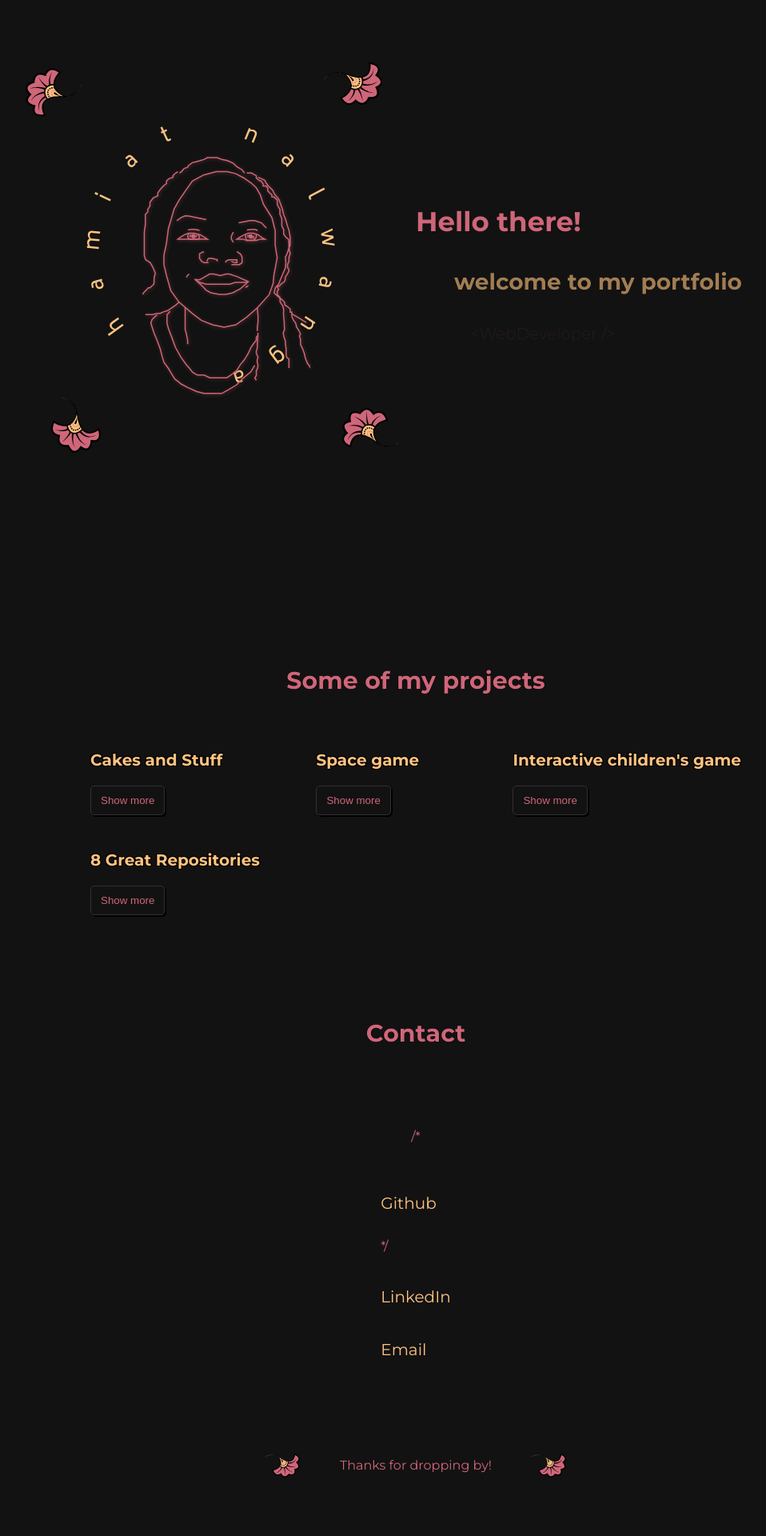
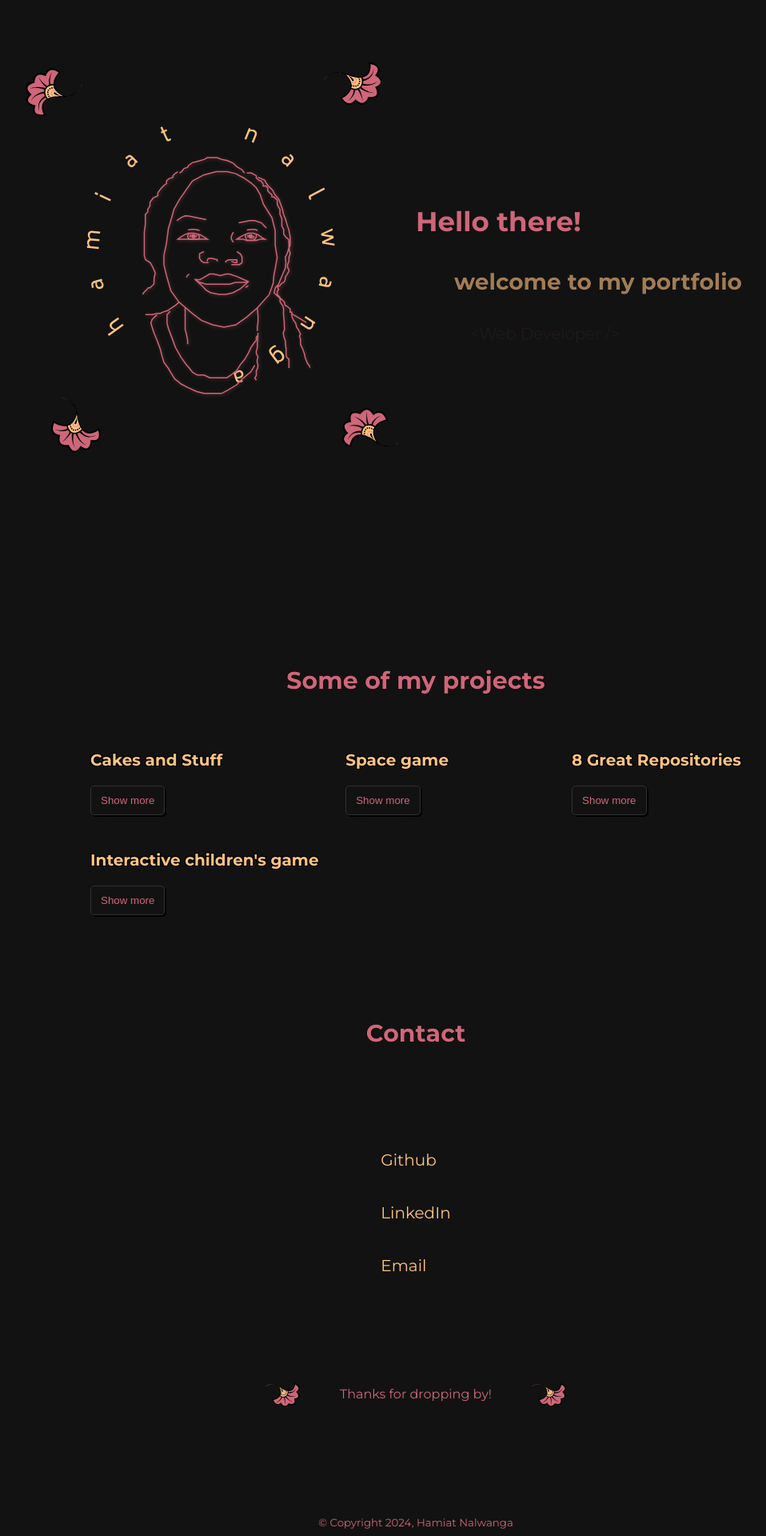
Before and after one commit to hamiat/folio, a React (Create React App) app: page / in a window 1280 px wide. Shown: the part 89-2009 px from the top of the page at 80% size, without its empty margins (120-1078 px from the left). Built offline with nearby package versions, Linux system fonts and the light colour scheme.

Commit message:
Updated packages and some minor fixes.

```diff
--- a/src/components/About/About.tsx
+++ b/src/components/About/About.tsx
@@ -40,7 +40,7 @@ const About: React.FC<Props> = ({ showModal }) => {
         <motion.h2 variants={contentVariants}>
           welcome to my portfolio
         </motion.h2>
-        <motion.p variants={contentVariants}>&lt;WebDeveloper /&gt;</motion.p>
+        <motion.p variants={contentVariants}>&lt;Web Developer /&gt;</motion.p>
       </motion.div>
     </motion.section>
   );
--- a/src/components/Contact/Contact.tsx
+++ b/src/components/Contact/Contact.tsx
@@ -1,6 +1,7 @@
 import style from "./contact.module.scss";
 import { motion } from "framer-motion";
 import Flower from "../Flower/Flower";
+
 import {
   titleVariants,
   contentVariants,
@@ -8,16 +9,20 @@ import {
 } from "../../utilities/Animations";
 
 const Contact: React.FC = () => {
+  const getCurrentYear = () => {
+    return new Date().getFullYear();
+  };
+
   return (
     <motion.section
-    id="contact"
+      id="contact"
       initial="offscreen"
       whileInView="onscreen"
       viewport={{ once: false, amount: 0.4 }}
       className={style.contact}
     >
       <motion.h2 variants={titleVariants}>Contact</motion.h2>
-      /*
+
       <motion.div className={style.contactLinks}>
         <motion.a
           variants={btnVariants}
@@ -28,7 +33,6 @@ const Contact: React.FC = () => {
         >
           Github
         </motion.a>
-        */
         <motion.a
           variants={btnVariants}
           whileHover="hoverThree"
@@ -53,6 +57,11 @@ const Contact: React.FC = () => {
         <p>Thanks for dropping by!</p>
         <Flower classNames={style.flowsTwo} />
       </motion.section>
+      <footer>
+        <small className={style.copyRight}>
+          &copy; Copyright {getCurrentYear()}, Hamiat Nalwanga
+        </small>
+      </footer>
     </motion.section>
   );
 };
--- a/src/components/Projects/Projects.tsx
+++ b/src/components/Projects/Projects.tsx
@@ -24,27 +24,27 @@ const Projects: React.FC = () => {
       title: "Space game",
       image: "/assets/spaces.png",
       alt: "desktop and mobile example of a website",
-      text: "A space themed 3D/VR gaming experience. Created with A-frame.",
+      text: "A space themed 3D/VR gaming experience with 3 levels. Use the mouse to explore and click on objects and the arrows to move. Created with A-frame.",
       url: "https://hamiat.github.io/spaces/",
       urlText: "Try this out on desktop or with a VR headset.",
     },
     {
       id: 3,
+      title: "8 Great Repositories",
+      image: "/assets/repos.png",
+      alt: "desktop and mobile example of an app",
+      text: "A counter that uses the GitHub REST API to retrieve information about 8 great repositories. Created with React & JSS.",
+      url: "https://codesandbox.io/s/github/hamiat/eight-great-repos?file=/src/App.js:1866-1895",
+      urlText: "Try this codesandbox project on a pad or desktop.",
+    },
+    {
+      id: 4,
       title: "Interactive children's game",
       image: "/assets/oldmcdonld.png",
       alt: "desktop and mobile example of a website",
       text: "An interactive kids game based on the song 'Old McDonald had a farm'. Created with vanilla JavaScript.",
       url: "https://creative-starburst-5e276c.netlify.app/",
       urlText: "Try this out on desktop.",
-    },
-    {
-      id: 4,
-      title: "8 Great Repositories",
-      image: "/assets/repos.png",
-      alt: "desktop and mobile example of an app",
-      text: "A counter that uses the GitHub REST API to retrieve information about 8 great repositories. Created with React & JSS.",
-      url: "https://codesandbox.io/s/github/hamiat/eight-great-repos?file=/src/App.js:1866-1895",
-      urlText: "Try this codesandbox project on a pad or desktop.",
     },
   ]);
 
--- a/tsconfig.json
+++ b/tsconfig.json
@@ -18,7 +18,7 @@
     "resolveJsonModule": true,
     "isolatedModules": true,
     "noEmit": true,
-    "jsx": "react-jsx"
+    "jsx": "preserve"
   },
   "include": [
     "src"
```
Also changed, not shown: package.json (+8 -6 lines), 1 other file (tests, documents, lock files or other folders).
